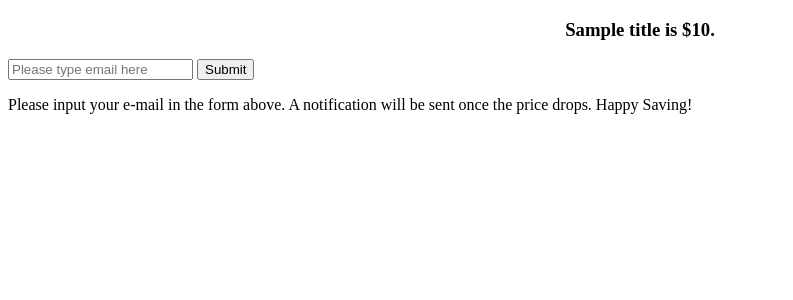
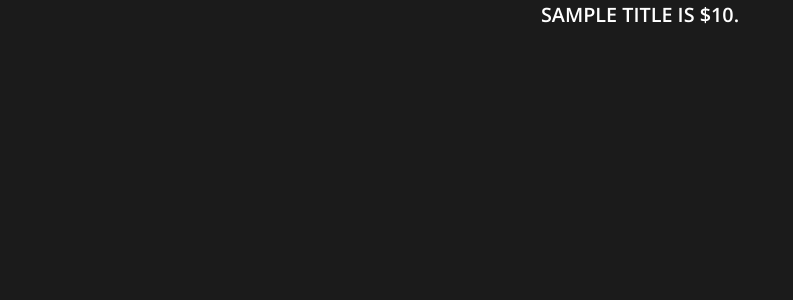
Before and after one commit to fm1539/txtbkPro, a Flask app: template app/templates/url.html in a window 1280 px wide. Shown: the top 300 px of the page, without its empty margins (0-793 px from the left). Run offline with Flask 2, Linux system fonts and the light colour scheme; the template is opened without the code that fills it: most values are stand-ins (such as "Sample title", 1, 10 or a date in 2020).

Commit message:
ninth commit

```diff
--- a/app/templates/index.html
+++ b/app/templates/index.html
@@ -38,7 +38,9 @@
 					<header>
 					<form method = "post", action = "/url">
 						<h1>Textbook Pro</h1>
-						<input type="text" name="txtbkLink" placeholder = "Enter URL for textbook link"/>
+						<input type="text" name="txtbkLink" placeholder = "Insert URL of the book." >
+						<br/>
+						<input type="text" name="userEmail" placeholder = "Insert your email for price reduction notifications.">
 						<button class = "btn" type="submit">Submit</button>
 					</form>
 					</header>
--- a/app/templates/url.html
+++ b/app/templates/url.html
@@ -2,15 +2,23 @@
 <html>
     <head>
         <title>Textbook Search Results</title>
+		<meta charset="utf-8" />
+		<meta name="viewport" content="width=device-width, initial-scale=1" />
+		<link rel="stylesheet" href="/static/assets/css/main.css" />
     </head>
     <body>
 
         <h3><center>{{title}} is ${{converted_price}}.</center></h3>
 
-    <form method = "post", action = "/email">
-        <input type="text" name="userEmail" placeholder = "Please type email here" />
-        <input type="submit" value="Submit"/>
-    </form>
-        <p>Please input your e-mail in the form above. A notification will be sent once the price drops. Happy Saving!</p>
+        {% if converted_price < 4.00 %}
+        <h1>Email has been sent to {{email}}</h1>
+
+        {% endif%}
+
+    <!--<form method = "post", action = "/email">-->
+    <!--    <input type="text" name="userEmail" placeholder = "Please type email here" />-->
+    <!--    <center><input type="submit" value="Submit"/></center>-->
+    <!--</form>    -->
+    <!--    <p>Please input your e-mail in the form above. A notification will be sent once the price drops. Happy Saving!</p>-->
     </body>
 </html>
--- a/requirements.txt
+++ b/requirements.txt
@@ -1,2 +1,3 @@
 Flask==1.0.2
 gunicorn==19.9.0
+bs4 == 4.4.0
```
Also changed, not shown: app/routes.py (+34 -19 lines).
